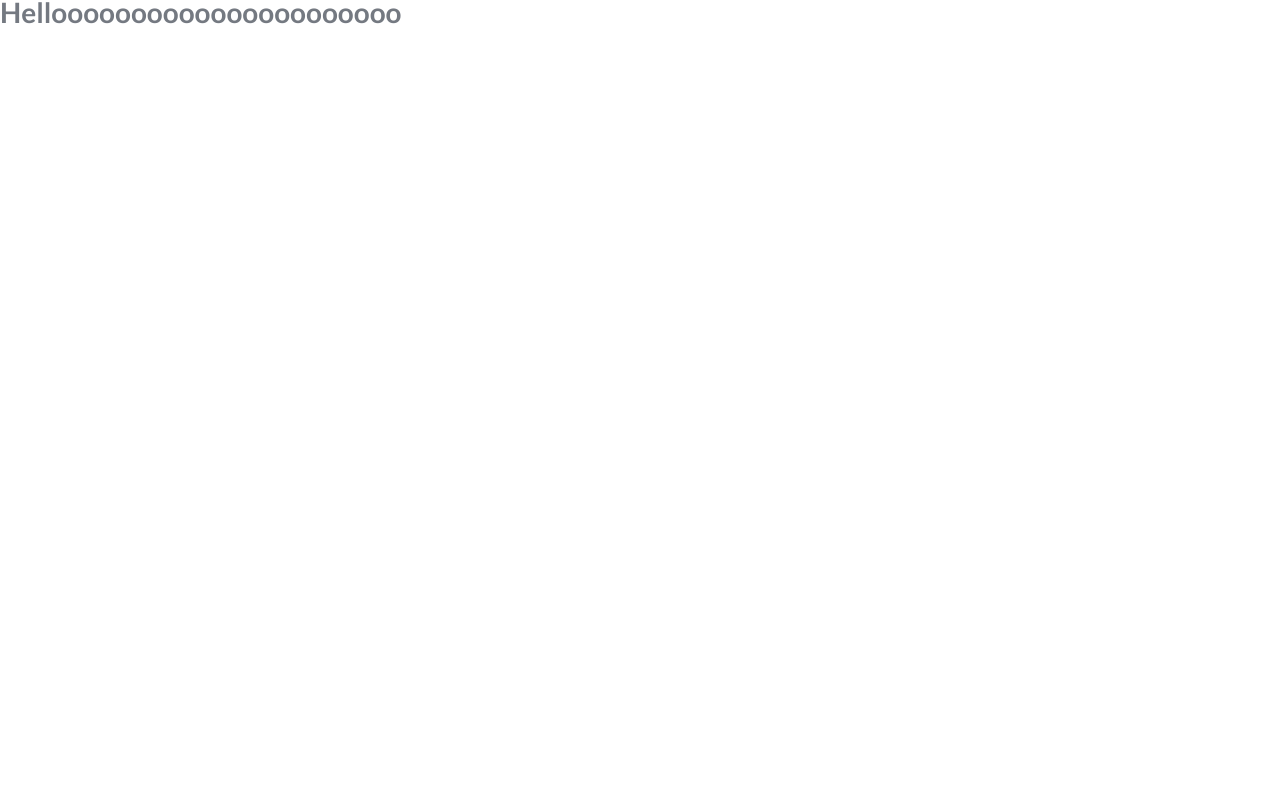
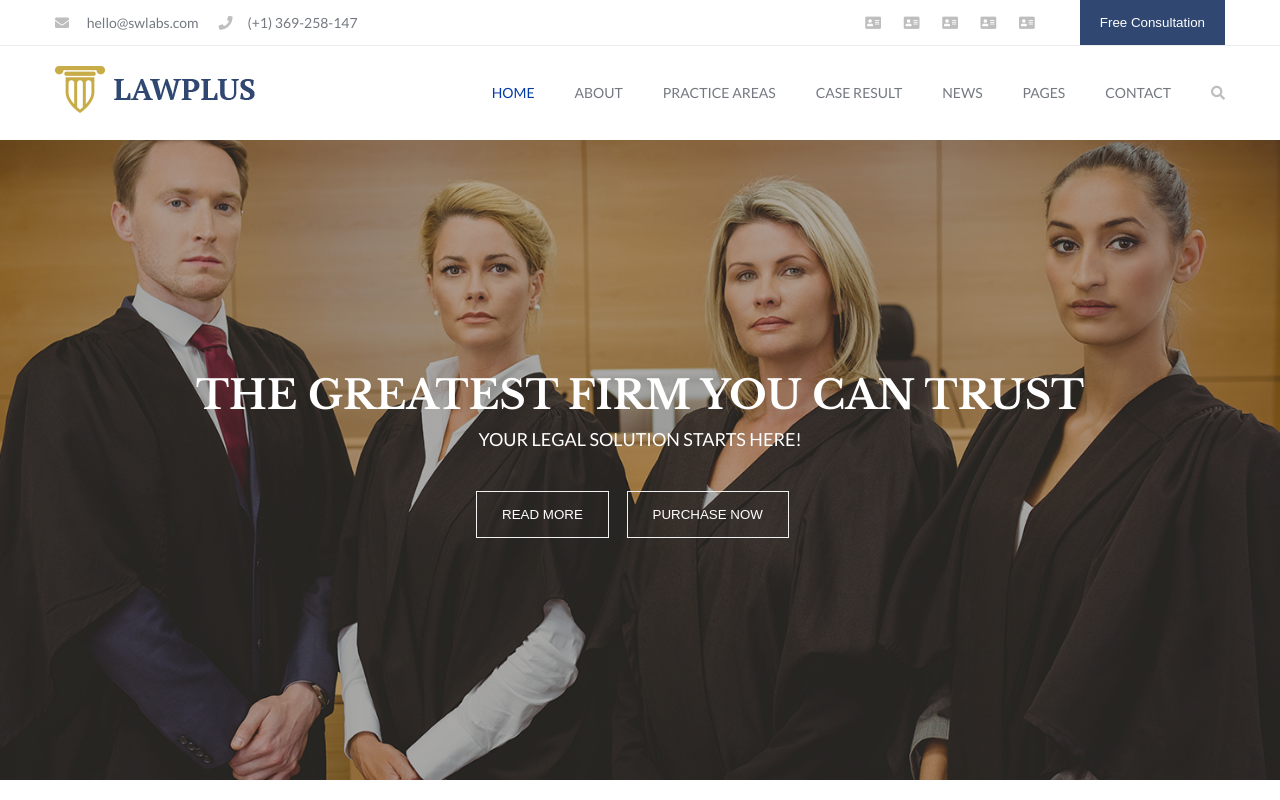
Before and after one commit to thao15059/lawplus, a PHP site: page / in a window 1280 px wide. Before the commit the page is almost empty. Run offline with PHP 8.4, Linux system fonts and the light colour scheme.

Commit message:
implement header navbar and showcase

```diff
--- a/css/style.css
+++ b/css/style.css
@@ -12,6 +12,7 @@
 
 a {
   text-decoration: none;
+  color: #747981;
 }
 
 body {
@@ -26,3 +27,133 @@ body {
   margin: auto;
   overflow: hidden;
 }
+
+.list {
+  list-style: none;
+}
+
+.btn {
+  border: 1px solid #f1f1f1;
+  padding: 15px 25px;
+  background: transparent;
+  text-transform: uppercase;
+  color: #fff;
+  transition: all 1s cubic-bezier(0.19, 1, 0.22, 1);
+}
+
+.btn:hover {
+  background: #c8ac48;
+  border: none;
+}
+
+/* header top */
+#header-top {
+  border-bottom: 0.5px solid #ededed;
+}
+
+.header-top {
+  display: flex;
+  align-items: center;
+  justify-content: space-between;
+}
+
+.header-top .header-top-left,
+.header-top .header-top-right {
+  display: flex;
+  align-items: center;
+}
+
+.header-top-left div {
+  margin: 0 20px 0 0;
+}
+
+.header-top-left .fas {
+  margin: 0 15px 0 0;
+}
+
+.header-top .header-top-right .socials a {
+  margin: 0 0 0 20px;
+}
+
+.fas {
+  color: #bebebe;
+}
+
+.header-top .button button {
+  border: none;
+  background: #2f4771;
+  color: #fff;
+  padding: 15px 20px;
+  margin: 0 0 0 45px;
+  cursor: pointer;
+}
+
+/* navbar */
+.main-nav {
+  display: flex;
+  align-items: center;
+  padding: 20px 0;
+  justify-content: space-between;
+}
+
+.main-nav .list {
+  display: flex;
+}
+
+.main-nav .list li {
+  margin: 0 0 0 40px;
+  cursor: pointer;
+}
+
+.main-nav .list li:hover a {
+  color: #043ca5;
+}
+
+.main-nav .list .current a {
+  color: #043ca5;
+}
+
+/* showcase */
+.showcase {
+  display: flex;
+  justify-content: center;
+  align-items: center;
+  height: 80vh;
+  background: #333;
+  position: relative;
+}
+
+.showcase:before {
+  background: url("../images/showcase.png") no-repeat top center/cover;
+  content: "";
+  position: absolute;
+  top: 0;
+  left: 0;
+  right: 0;
+  bottom: 0;
+  opacity: 0.6;
+}
+
+.content {
+  color: #fff;
+  text-align: center;
+  text-transform: uppercase;
+  z-index: 3;
+}
+
+.content .main-title {
+  font-family: "Libre Baskerville", serif;
+  font-size: 40px;
+  font-weight: bold;
+  padding: 0 0 20px 0;
+}
+
+.content .sub-title {
+  font-size: 18px;
+  padding: 0 0 40px 0;
+  font-weight: 400;
+}
+
+.content .group-button .btn {
+  margin: 0 15px 0 0;
+}
--- a/index.html
+++ b/index.html
@@ -9,10 +9,79 @@
       href="https://fonts.googleapis.com/css2?family=Lato:ital,wght@0,400;0,700;1,400&display=swap"
       rel="stylesheet"
     />
+    <link
+      href="https://fonts.googleapis.com/css2?family=Libre+Baskerville:wght@400;700&display=swap"
+      rel="stylesheet"
+    />
+    <link
+      rel="stylesheet"
+      href="https://cdnjs.cloudflare.com/ajax/libs/font-awesome/5.15.3/css/all.min.css"
+    />
     <link rel="stylesheet" href="./css/style.css" />
     <title>LawPlus</title>
   </head>
   <body>
-    <h1>Helloooooooooooooooooooooo</h1>
+    <!-- Header -->
+    <header id="header">
+      <!-- Info -->
+      <div id="header-top">
+        <div class="container">
+          <div class="header-top">
+            <div class="header-top-left">
+              <div class="email">
+                <i class="fas fa-envelope"></i> hello@swlabs.com
+              </div>
+              <div class="phone">
+                <i class="fas fa-phone"></i>(+1) 369-258-147
+              </div>
+            </div>
+            <div class="header-top-right">
+              <div class="socials">
+                <a href="#"><i class="fas fa-address-card"></i></a>
+                <a href="#"><i class="fas fa-address-card"></i></a>
+                <a href="#"><i class="fas fa-address-card"></i></a>
+                <a href="#"><i class="fas fa-address-card"></i></a>
+                <a href="#"><i class="fas fa-address-card"></i></a>
+              </div>
+              <div class="button">
+                <button>Free Consultation</button>
+              </div>
+            </div>
+          </div>
+        </div>
+      </div>
+
+      <!-- Navbar -->
+      <nav>
+        <div class="container main-nav">
+          <div class="logo">
+            <img src="./images/Logo.png" alt="" />
+          </div>
+          <ul class="list">
+            <li class="current"><a href="#">HOME </a></li>
+            <li><a href="#">ABOUT</a></li>
+            <li><a href="#">PRACTICE AREAS</a></li>
+            <li><a href="#">CASE RESULT</a></li>
+            <li><a href="#">NEWS</a></li>
+            <li><a href="#">PAGES</a></li>
+            <li><a href="#">CONTACT</a></li>
+            <li><i class="fas fa-search"></i></li>
+          </ul>
+        </div>
+      </nav>
+
+      <!-- Showcase -->
+      <div class="showcase">
+        <div class="content">
+          <h1 class="main-title">The greatest firm you can trust</h1>
+          <h2 class="sub-title">your legal solution starts here!</h2>
+          <div class="group-button">
+            <button class="btn">Read more</button>
+            <button class="btn">Purchase now</button>
+          </div>
+        </div>
+      </div>
+    </header>
+    <!-- End Header -->
   </body>
 </html>
```
Also changed, not shown: images/Logo.png (added), images/showcase.png (added).
